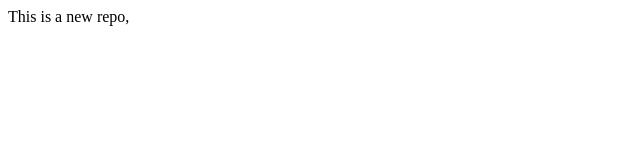
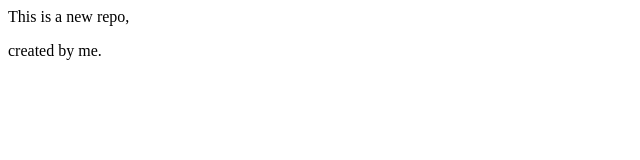
Before and after one commit to faaaaf2998/localrepo, a plain HTML site: page LocalRepo/index.html in a window 1280 px wide. Shown: the full height of the page, 0-640 px from the left. Drawn offline with Linux system fonts and the light colour scheme.

Commit message:
Add new feature

```diff
--- a/LocalRepo/index.html
+++ b/LocalRepo/index.html
@@ -1 +1,2 @@
 <p>This is a new repo,</p>
+<p>created by me.</p>
```
